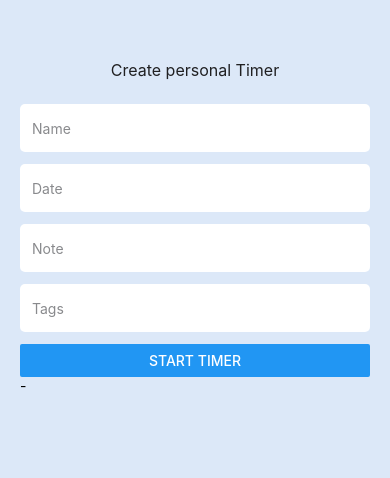
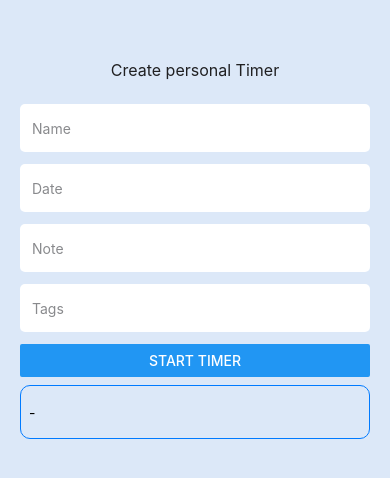
Before and after one commit to Serginyo90/daily-timer, a React Native app: screen / in a window 390 px wide. Both pictures are taken after a click on the button "START TIMER". Shown: the top 478 px of the page. Built offline with nearby package versions, Linux system fonts and the light colour scheme.

Commit message:
feat(video #16): making list Scrollable using ScrollView

```diff
--- a/App.js
+++ b/App.js
@@ -1,6 +1,13 @@
 import { useState } from "react";
 import { StatusBar } from "expo-status-bar";
-import { StyleSheet, Text, View, Button, TextInput } from "react-native";
+import {
+  StyleSheet,
+  Text,
+  View,
+  Button,
+  TextInput,
+  ScrollView,
+} from "react-native";
 
 export default function App() {
   const [name, setName] = useState("");
@@ -64,16 +71,20 @@ export default function App() {
           value={tag}
         />
       </View>
-      <View>
+      <View style={styles.button}>
         <Button title="Start Timer" onPress={handleSubmit} />
       </View>
-      {timers.map((timer) => {
-        return (
-          <Text key={timer.name}>
-            {timer.name}-{timer.note}
-          </Text>
-        );
-      })}
+      <ScrollView alwaysBounceVertical={false}>
+        {timers.map((timer, i) => {
+          return (
+            <View key={i} style={styles.timerRow}>
+              <Text>
+                {timer.name}-{timer.note}
+              </Text>
+            </View>
+          );
+        })}
+      </ScrollView>
     </View>
   );
 }
@@ -107,4 +118,20 @@ const styles = StyleSheet.create({
     paddingLeft: 12,
     paddingRight: 12,
   },
+  timerRow: {
+    borderColor: "#007AFF",
+    borderWidth: 1,
+    borderRadius: 10,
+    height: 54,
+    display: "flex",
+    justifyContent: "center",
+    alignItems: "flex-start",
+    fontSize: 14,
+    fontWeight: 700,
+    marginBottom: 8,
+    paddingLeft: 8,
+  },
+  button: {
+    marginBottom: 8,
+  },
 });
```
